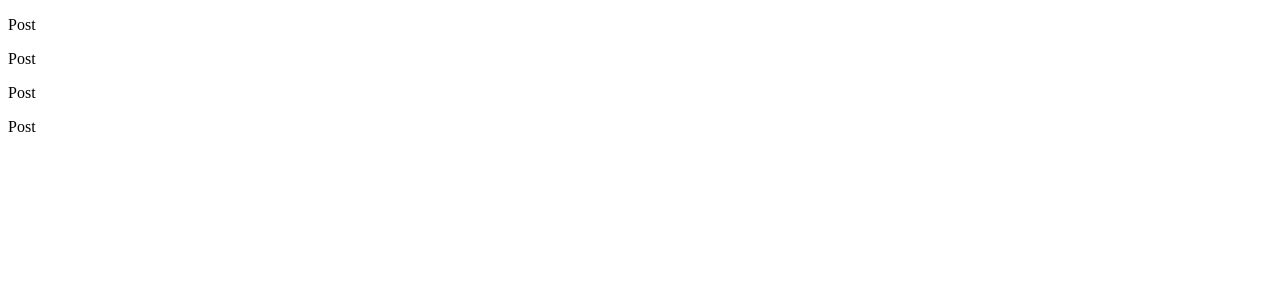
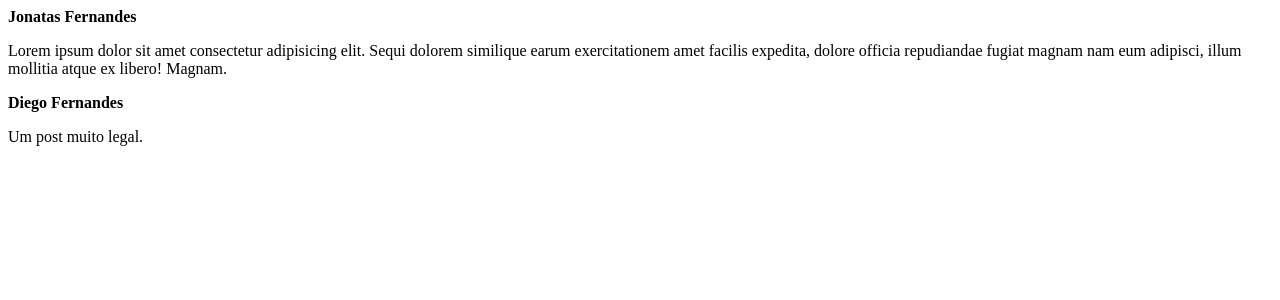
Before and after one commit to Jonatas-JS/Trilha-React-JS-2022, a React (Vite) app in the folder 01-fundamentos-reactjs/: page / in a window 1280 px wide. Shown: the top 300 px of the page. Built offline with nearby package versions, Linux system fonts and the light colour scheme.

Commit message:
reaproveitando estrutura

```diff
--- a/01-fundamentos-reactjs/src/App.jsx
+++ b/01-fundamentos-reactjs/src/App.jsx
@@ -4,10 +4,14 @@ import {Post} from './Post'
 export function App() {
   return (
     <div>
-      <Post />
-      <Post />
-      <Post />
-      <Post />
+      <Post
+        author="Jonatas Fernandes"
+        content="Lorem ipsum dolor sit amet consectetur adipisicing elit. Sequi dolorem similique earum exercitationem amet facilis expedita, dolore officia repudiandae fugiat magnam nam eum adipisci, illum mollitia atque ex libero! Magnam."
+      />
+      <Post
+      author="Diego Fernandes"
+      content="Um post muito legal."
+      />
     </div>
   )
 }
--- a/01-fundamentos-reactjs/src/Post.jsx
+++ b/01-fundamentos-reactjs/src/Post.jsx
@@ -1,3 +1,12 @@
-export function Post() {
-  return <p>Post</p>
+// props: { author: "", content: "" }
+export function Post(props) {
+  console.log(props)
+  //para acessar uma variável do JS no HTML ela tem que estar entr {  }
+  return (
+    // NÃO POSSO TER UMA TAG ABAIXO DA OUTRA SEM TER UMA EM VOLTA DELAS
+    <div>
+      <strong>{props.author}</strong>
+      <p>{props.content}</p>
+    </div>
+  )
 }
```
